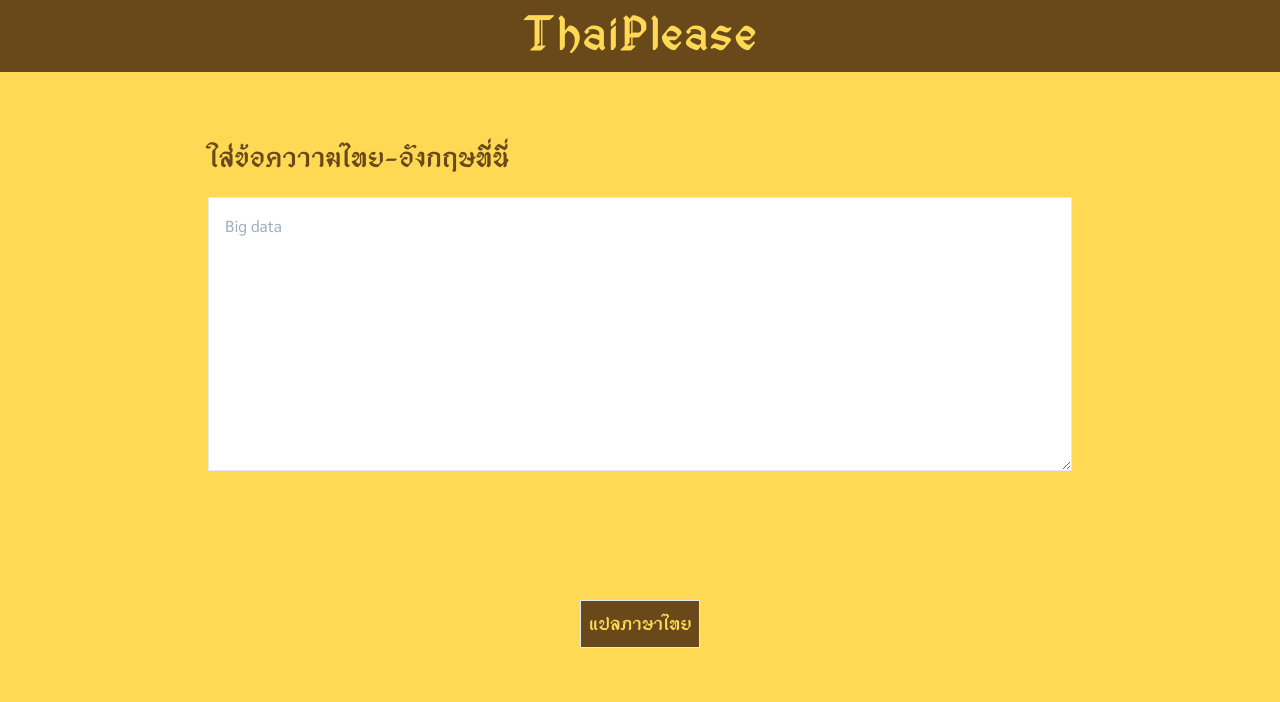
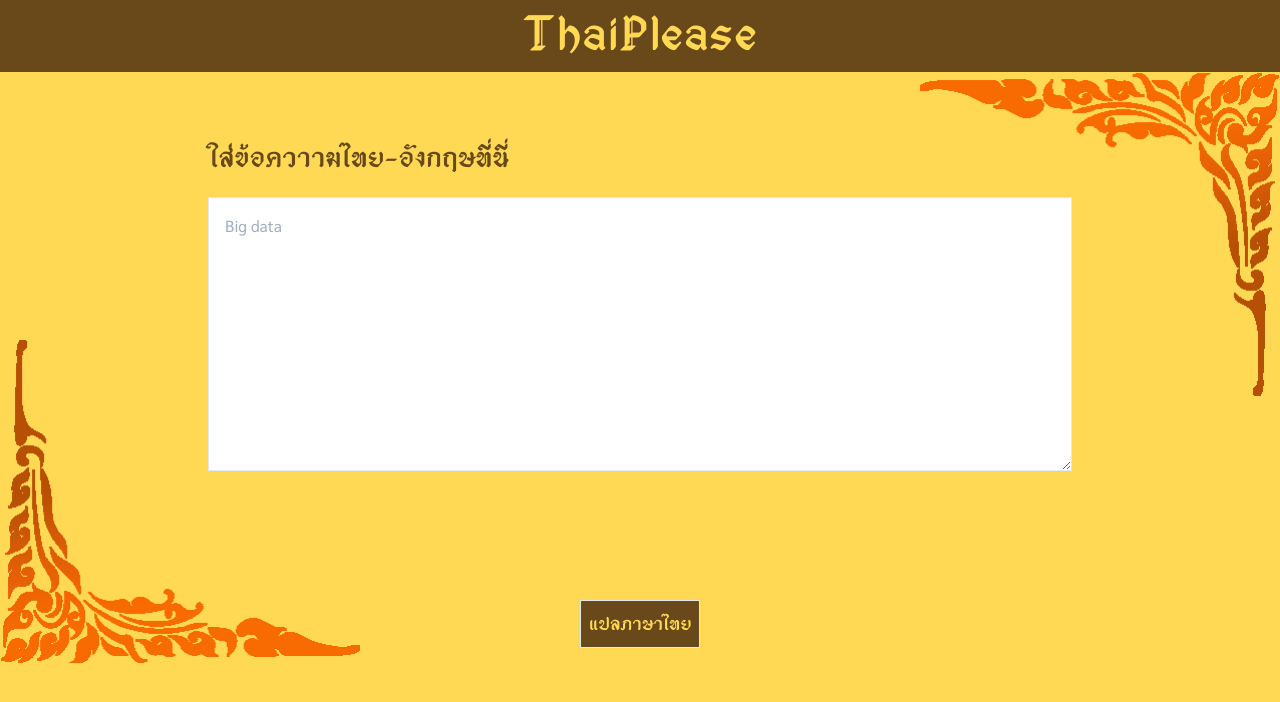
Before and after one commit to pontakornth/thaiplease, a Vue app: page / in a window 1280 px wide. Shown: the top 702 px of the page. Built offline with nearby package versions, Linux system fonts and the light colour scheme.

Commit message:
styling: Add kanok

```diff
--- a/src/App.vue
+++ b/src/App.vue
@@ -4,6 +4,8 @@
       <h1>ThaiPlease</h1>
     </div>
     <div class="flex-container">
+      <img class="decoration left" src="./assets/border-left-bottom.png" />
+      <img class="decoration right" src="./assets/border-right-top.png" />
       <div key="1" v-if="status === 'input'" class="input-form">
         <label>ใส่ข้อควาามไทย-อังกฤษที่นี่</label>
         <textarea v-model="thaiEnglish" class="input" rows="10" placeholder="Big data" />
@@ -117,6 +119,9 @@ export default {
   overflow-y: scroll;
   @apply border border-chestnut bg-white;
 }
+.decoration {
+  display: none;
+}
 
 @screen lg {
   .flex-container {
@@ -137,6 +142,18 @@ export default {
   .button {
     @apply text-xl p-2;
   }
+  .decoration {
+    @apply absolute inline;
+    width: 360px !important;
+  }
+  .decoration.left {
+    bottom: 0;
+    left:0;
+  }
+  .decoration.right {
+    top:0;
+    right: 0;
+  }
 }
 
 /* Transition and Animation */
```
